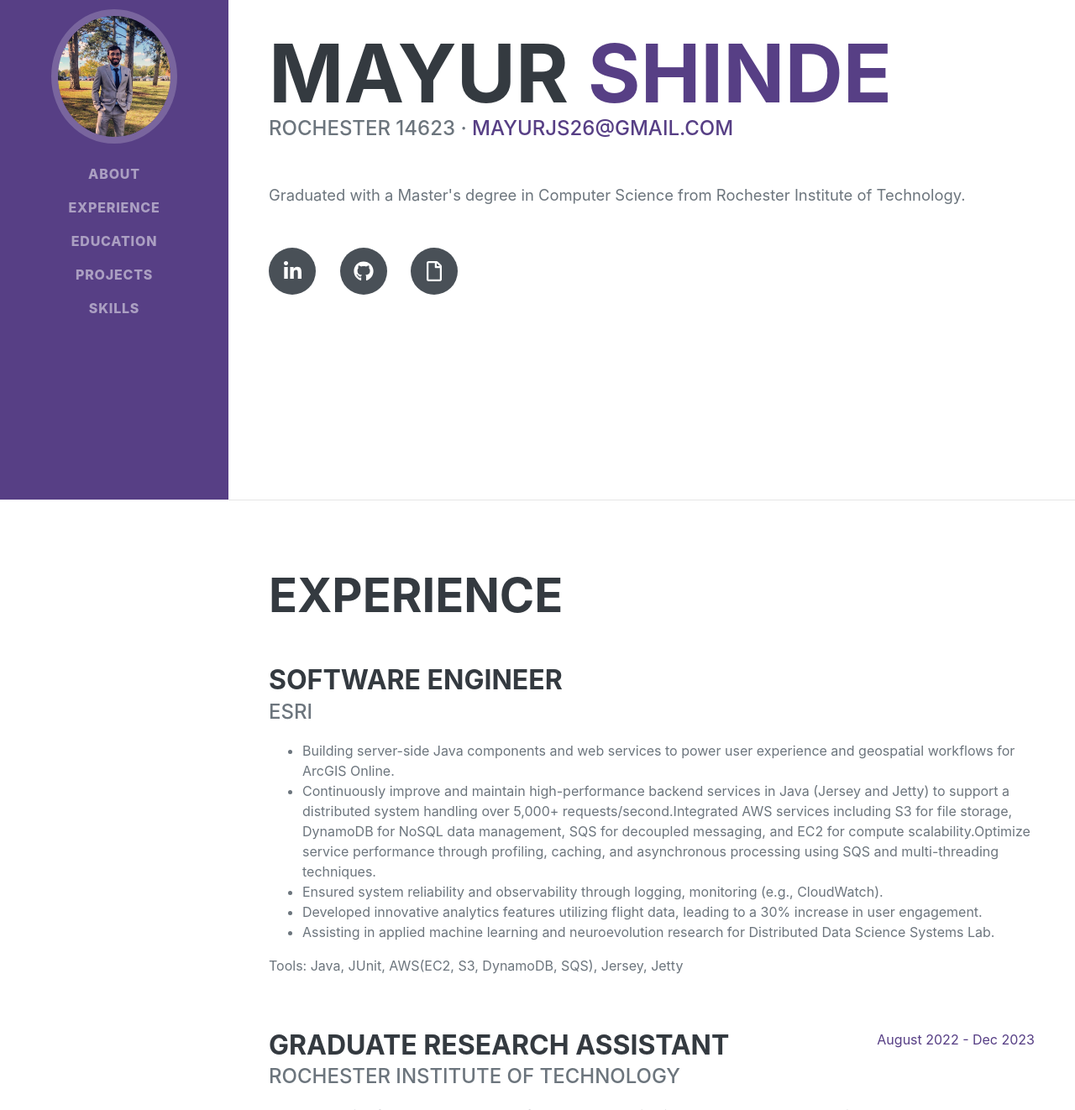
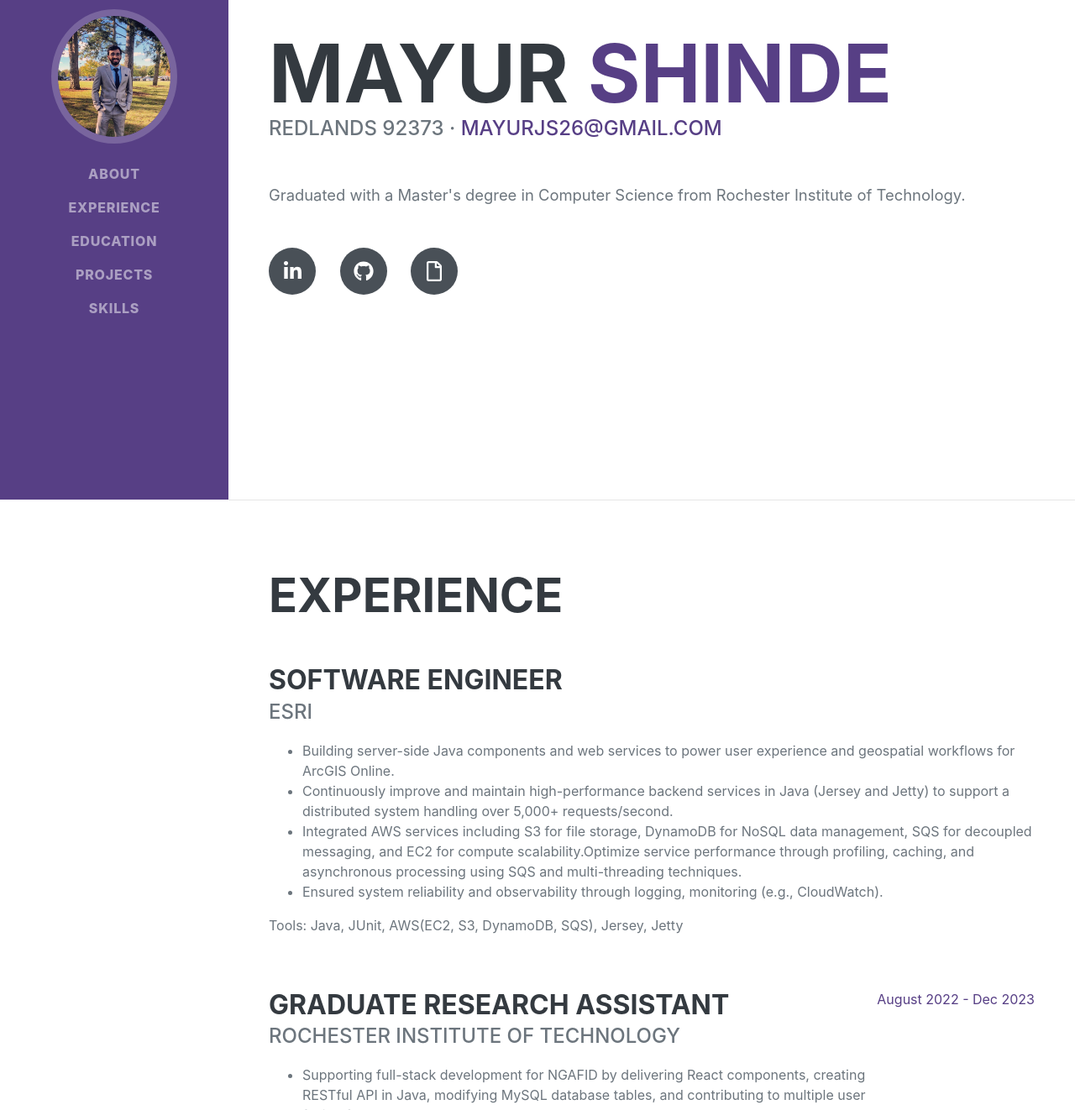
Before and after one commit to mayurjs26/mayurjs26.github.io, a plain HTML site: page index.html in a window 1280 px wide. Shown: the part 205-1527 px from the top of the page at 84% size. Drawn offline with nearby package versions, Linux system fonts and the light colour scheme; a web font is replaced by a local one.

Commit message:
updating resume

```diff
--- a/index.html
+++ b/index.html
@@ -60,7 +60,7 @@
                     <span class="text-primary">Shinde</span>
                 </h1>
                 <div class="subheading mb-5">
-                    Rochester 14623 ·
+                    Redlands 92373 ·
                     <a href="mailto:mayurjs26@gmail.com">mayurjs26@gmail.com</a>
                 </div>
                 <p class="lead mb-5">Graduated with a Master's degree in Computer Science from Rochester Institute of
@@ -70,7 +70,7 @@
                     <a class="social-icon" href="http://www.linkedin.com/in/mayurshinde2605"><i
                             class="fab fa-linkedin-in"></i></a>
                     <a class="social-icon" href="https://github.com/mayurjs26"><i class="fab fa-github"></i></a>
-                    <a class="social-icon" href="resume/MayurResume_May11.pdf"><i class="far fa-file"></i></a>
+                    <a class="social-icon" href="resume/Mayur_Shinde_Resume.pdf"><i class="far fa-file"></i></a>
                 </div>
             </div>
         </section>
@@ -88,17 +88,14 @@
                             <li>Building server-side Java components and web services to power user experience and
                                 geospatial workflows for ArcGIS Online.</li>
                             <li> Continuously improve and maintain high-performance backend services in Java (Jersey and
-                                Jetty) to support a distributed system handling over 5,000+ requests/second.Integrated
+                                Jetty) to support a distributed system handling over 5,000+ requests/second.</li>
+                            <li>Integrated
                                 AWS services including S3 for file storage, DynamoDB for NoSQL data management, SQS for
                                 decoupled messaging, and EC2 for compute scalability.Optimize service performance
                                 through profiling, caching, and asynchronous processing using SQS and multi-threading
-                                techniques.
+                                techniques.</li>
                             <li>Ensured system reliability and observability through logging, monitoring (e.g.,
                                 CloudWatch).</li>
-                            <li> Developed innovative analytics features utilizing flight data, leading to a 30%
-                                increase in user engagement. </li>
-                            <li> Assisting in applied machine learning and neuroevolution research for Distributed Data
-                                Science Systems Lab.</li>
                         </ul>
                         </p>
                         <p>
```
Also changed, not shown: 3 other files.
